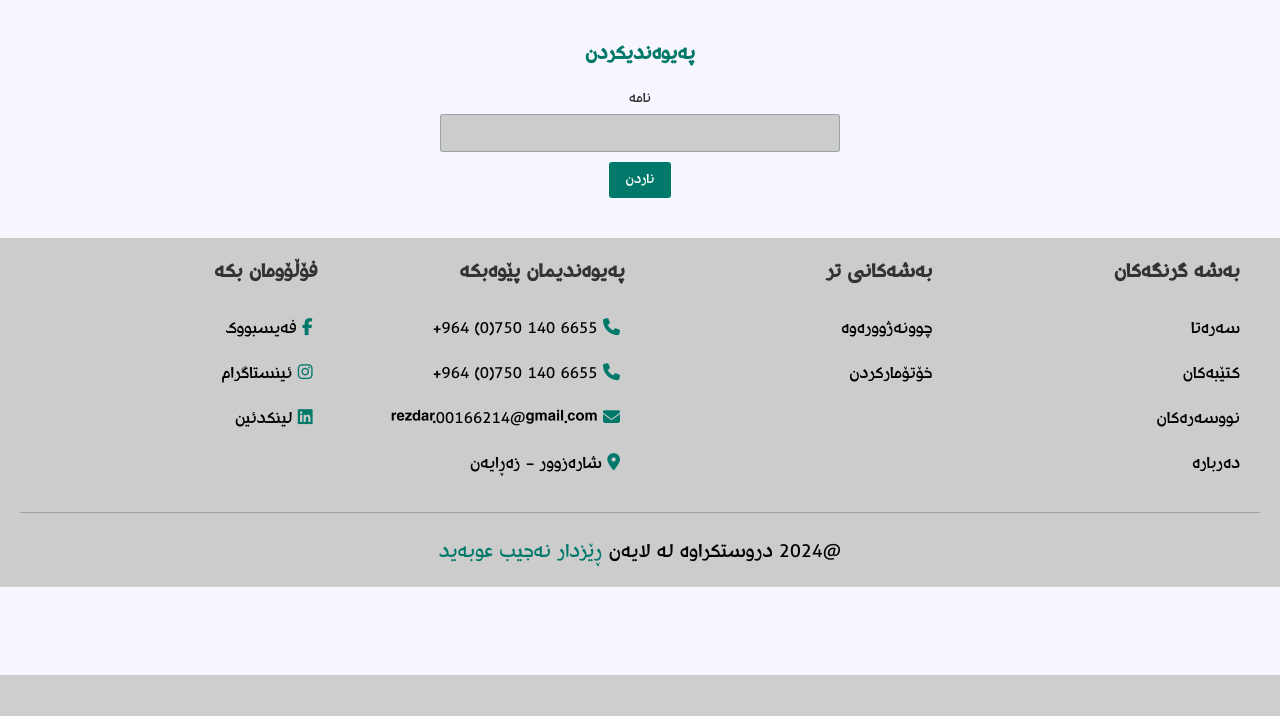
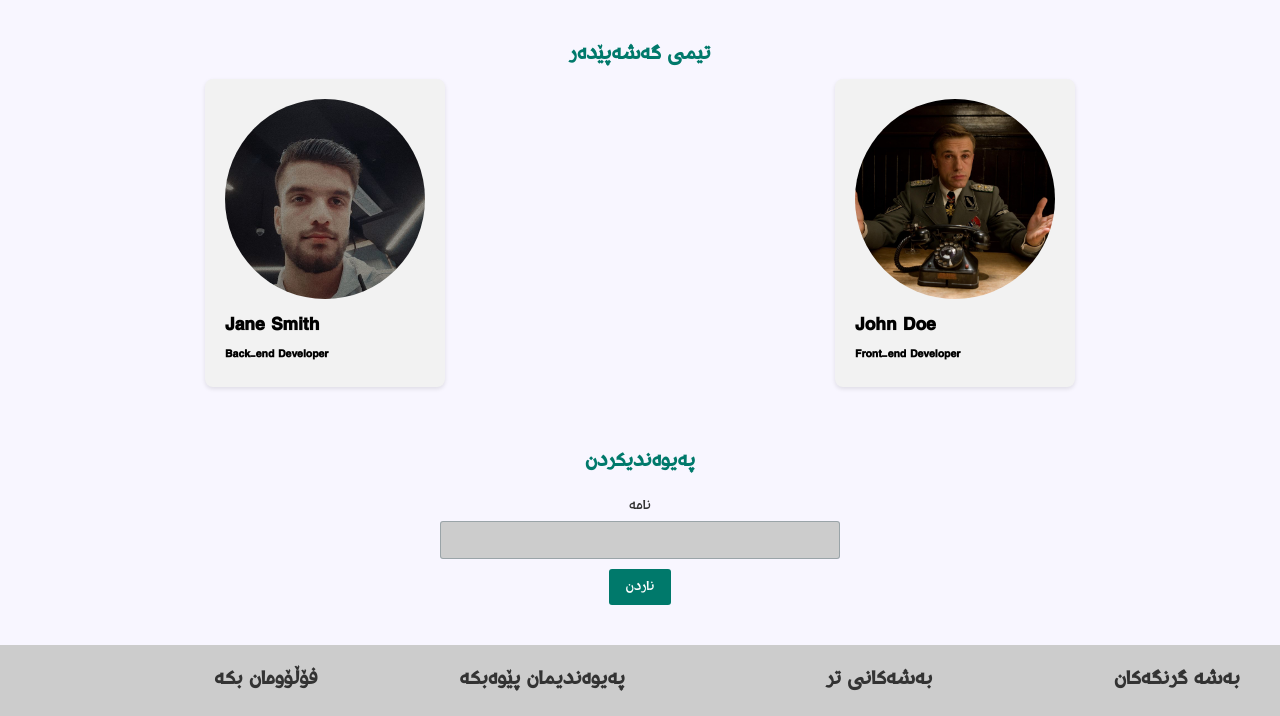
Before and after one commit to RezdarNajeeb/ZanKurd, a PHP site: page /about.php in a window 1280 px wide. Shown: the part 125-841 px from the top of the page. Before the commit the page ends 800 px from the top, so only its background shows below. Run offline with PHP 8.4, Linux system fonts and the light colour scheme; some libraries are stand-ins or nearby versions.

Commit message:
about developers

```diff
--- a/about.php
+++ b/about.php
@@ -25,6 +25,59 @@ if ($userType == 'admin') {
   <!-- font awesome cdn-->
   <link rel="stylesheet" href="https://cdnjs.cloudflare.com/ajax/libs/font-awesome/4.7.0/css/font-awesome.min.css">
 </head>
+<style>
+.team-section {
+  text-align: center;
+  padding: 2rem;
+}
+
+.team-container {
+  display: flex;
+  justify-content: space-around;
+  flex-wrap: wrap;
+  gap: 2rem;
+}
+
+.team-member {
+  max-width: 400px;
+  background-color: #f2f2f2;
+  border-radius: 8px;
+  box-shadow: 0 2px 4px rgba(0, 0, 0, 0.1);
+  padding: 2rem;
+  text-align: left;
+}
+
+.team-member img {
+  width: 200px;
+  height: 200px;
+  border-radius: 50%;
+  object-fit: cover;
+  margin-bottom: 1rem;
+}
+
+.team-member h2 {
+  margin-bottom: 0.5rem;
+  font-size: 2rem;
+}
+
+.team-member .role {
+  margin-bottom: 0.25rem;
+  font-size: 1.2rem;
+  font-weight: bold;
+}
+
+.team-member .skills {
+  margin-bottom: 0.25rem;
+  font-size: 1.1rem;
+}
+
+@media (max-width: 768px) {
+  .team-container {
+    flex-direction: column;
+    align-items: center;
+  }
+}
+</style>
 
 <body>
 
@@ -32,6 +85,22 @@ if ($userType == 'admin') {
   <?php
   require_once 'header.php';
   ?>
+
+<section class="team-section">
+  <h1>تیمی گەشەپێدەر</h1>
+  <div class="team-container">
+    <div class="team-member">
+      <img src="admin/uploaded_image/227571.jpg" alt="Developer 1">
+      <h2>John Doe</h2>
+      <p class="role">Front-end Developer</p>
+    </div>
+    <div class="team-member">
+      <img src="admin/uploaded_image/hawkar_shakhawan.jpg" alt="Developer 2">
+      <h2>Jane Smith</h2>
+      <p class="role">Back-end Developer</p>
+    </div>
+  </div>
+</section>
 
   <section class="add-message">
     <h1>پەیوەندیکردن</h1>
--- a/css/admin_style.css
+++ b/css/admin_style.css
@@ -37,7 +37,7 @@
 }
 
 /* Add Books style */
-.add-books h1, .add-authors h1, .add-message h1{
+.add-books h1, .add-authors h1, .add-message h1, .team-section h1{
   font-size: 2rem;
   margin-bottom: 1rem;
   text-align: center;
```
Also changed, not shown: other parts of css/admin_style.css (+33 -0 lines), admin/users.php (+16 -5 lines), admin/uploaded_image/227571.jpg (added), admin/uploaded_image/hawkar_shakhawan.jpg (added).
